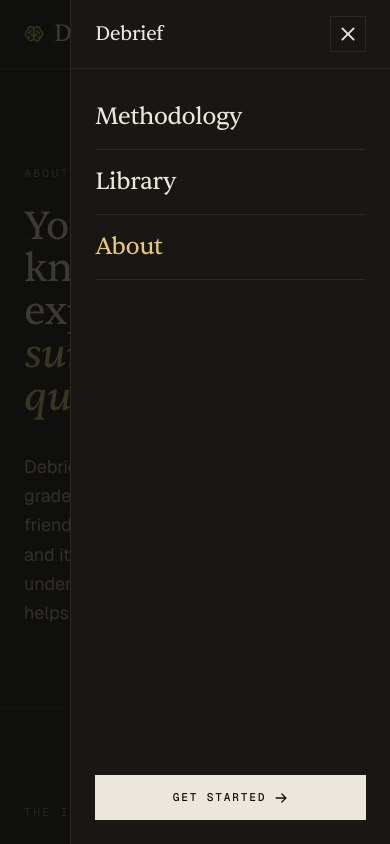
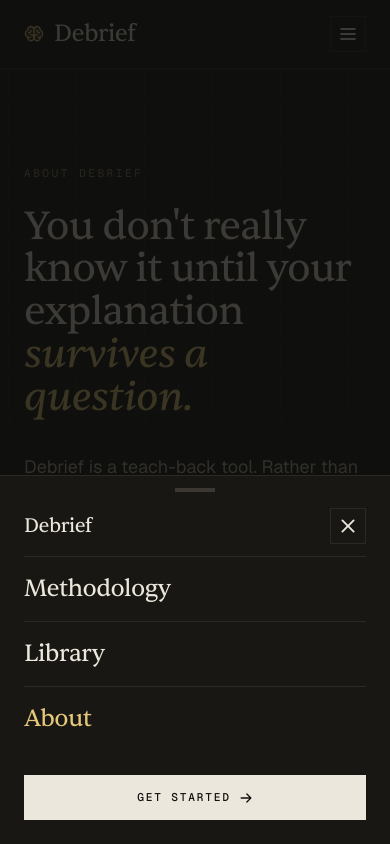
Before and after one commit to Sammy949/debrief, a Next.js app: page /about in a window 390 px wide. Both pictures are taken after a click on the button "Open menu". Shown: the top 844 px of the page. Built offline with nearby package versions, Linux system fonts and the light colour scheme.

Commit message:
fix(nav): make the mobile menu a bottom sheet
The mobile menu slid in from the right; it was meant to rise from the bottom.
Re-anchor the Base UI Dialog popup to inset-x-0 bottom-0 with a translate-y
slide and a handle affordance, so it reads as a bottom sheet.

```diff
--- a/src/components/site-header.tsx
+++ b/src/components/site-header.tsx
@@ -64,8 +64,11 @@ export function SiteHeader() {
 
           <Dialog.Portal>
             <Dialog.Backdrop className="fixed inset-0 z-50 bg-obsidian/80 transition-opacity duration-200 data-[ending-style]:opacity-0 data-[starting-style]:opacity-0" />
-            <Dialog.Popup className="fixed inset-y-0 right-0 z-50 flex w-[82%] max-w-xs flex-col border-l border-line bg-surface transition-transform duration-300 ease-out data-[ending-style]:translate-x-full data-[starting-style]:translate-x-full">
-              <div className="flex items-center justify-between border-b border-line px-6 py-4">
+            <Dialog.Popup className="fixed inset-x-0 bottom-0 z-50 flex max-h-[85vh] flex-col border-t border-line bg-surface transition-transform duration-300 ease-out data-[ending-style]:translate-y-full data-[starting-style]:translate-y-full">
+              <div className="flex justify-center pt-3 pb-1">
+                <span className="h-1 w-10 bg-line-strong" aria-hidden="true" />
+              </div>
+              <div className="flex items-center justify-between px-6 py-3">
                 <Dialog.Title className="font-serif text-xl tracking-tight text-ivory">
                   Debrief
                 </Dialog.Title>
@@ -77,14 +80,14 @@ export function SiteHeader() {
                 </Dialog.Close>
               </div>
 
-              <nav className="flex flex-col px-6 py-4">
+              <nav className="flex flex-col px-6">
                 {NAV.map((item) => (
                   <Link
                     key={item.label}
                     href={item.href}
                     onClick={() => setOpen(false)}
                     aria-current={isActive(item.href) ? "page" : undefined}
-                    className={`border-b border-line py-4 font-serif text-2xl tracking-tight transition-colors ${
+                    className={`border-t border-line py-4 font-serif text-2xl tracking-tight transition-colors ${
                       isActive(item.href) ? "text-amber" : "text-ivory hover:text-amber"
                     }`}
                   >
@@ -93,7 +96,7 @@ export function SiteHeader() {
                 ))}
               </nav>
 
-              <div className="mt-auto p-6">
+              <div className="p-6">
                 <Link
                   href="/debrief/new"
                   onClick={() => setOpen(false)}
```
